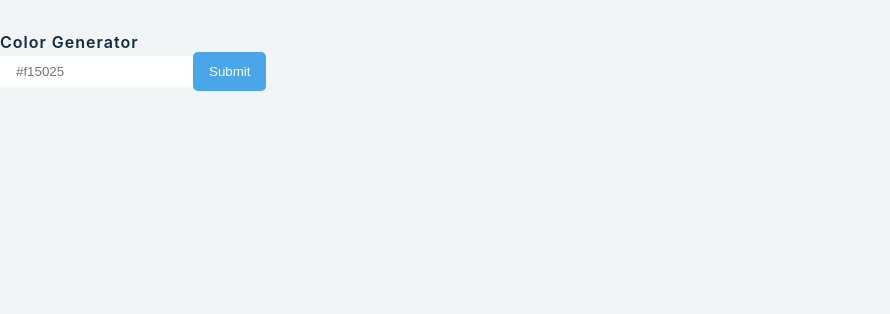
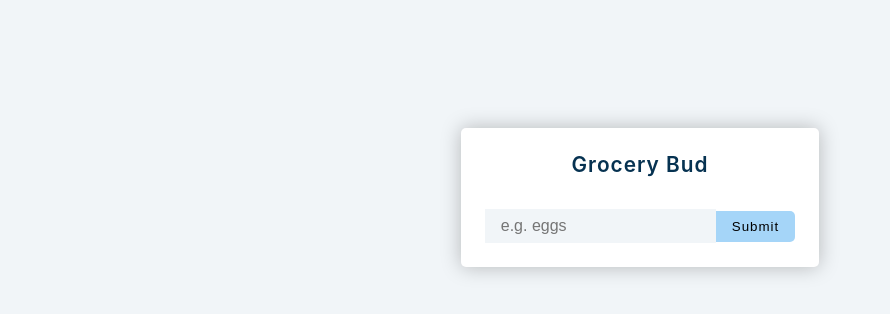
Before and after one commit to leodsc/react-simple-projects, a React (Create React App) app: page / in a window 1280 px wide. Shown: the top 314 px of the page, without its empty margins (0-890 px from the left). Built offline with nearby package versions, Linux system fonts and the light colour scheme.

Commit message:
grocery bud project completed

```diff
--- a/src/App.js
+++ b/src/App.js
@@ -1,4 +1,4 @@
-import Project from "./components/ColorPicker";
+import Project from "./components/GroceryBud";
 
 function App() {
   return <Project />;
--- /dev/null
+++ b/src/components/GroceryBud.js
@@ -0,0 +1,154 @@
+import React, { useState } from "react";
+import "../styles/GroceryBud.css";
+
+export default function GroceryBud() {
+  const [grocerys, setGrocerys] = useState([]);
+  const [grocery, setGrocery] = useState("");
+  const [buttonStatus, setButtonStatus] = useState("submit");
+  const [editId, setEditId] = useState(0);
+  const [message, setMessage] = useState("");
+  const [timer, setTimer] = useState("");
+
+  const messages = {
+    added: { text: "item added to the list", color: "#d4edda" },
+    edit: { text: "value changed", color: "#d4edda" },
+    delete: { text: "item removed", color: "#f8d7da" },
+    empty: { text: "empty list", color: "#f8d7da" },
+  };
+
+  const handleMessage = (action) => {
+    setMessage(action);
+    clearTimeout(timer);
+    setTimer(
+      setTimeout(() => {
+        setMessage("");
+      }, 1500)
+    );
+  };
+
+  const handleItemUpdate = (content, id) => {
+    setGrocery(content);
+    setEditId(id);
+    setButtonStatus("edit");
+  };
+
+  const handleItemDelete = (id) => {
+    // const newGrocerys = grocerys.filter((grocery) => grocery.id != id);
+    setGrocerys((grocerys) => {
+      return grocerys.filter((grocery) => grocery.id != id);
+    });
+    handleMessage(messages.delete);
+  };
+
+  const generateRandomId = () => {
+    let id = "";
+    for (let i = 0; i < 20; i++) {
+      id += String(Math.floor(Math.random() * i));
+    }
+    return id;
+  };
+
+  const handleSubmit = (e) => {
+    e.preventDefault();
+    if (buttonStatus == "submit") {
+      const id = generateRandomId();
+      setGrocerys((grocerys) => {
+        return [...grocerys, { id, content: grocery }];
+      });
+      handleMessage(messages.added);
+    } else {
+      grocerys.map((groceryItem) => {
+        if (groceryItem.id == editId) groceryItem.content = grocery;
+      });
+      setGrocerys(grocerys);
+      setButtonStatus("submit");
+      handleMessage(messages.edit);
+    }
+    setGrocery("");
+  };
+
+  return (
+    <main>
+      <section>
+        {message.text && (
+          <p
+            id="message"
+            style={{
+              background: message.color,
+            }}
+          >
+            {message.text}
+          </p>
+        )}
+        <h1>grocery bud</h1>
+        <form onSubmit={handleSubmit}>
+          <input
+            type="text"
+            placeholder="e.g. eggs"
+            value={grocery}
+            onChange={(e) => setGrocery(e.target.value)}
+          />
+          <button type="submit">{buttonStatus}</button>
+        </form>
+        {grocerys.map((grocery) => {
+          return (
+            <Item
+              key={grocery.id}
+              {...grocery}
+              handleDelete={handleItemDelete}
+              handleUpdate={handleItemUpdate}
+            />
+          );
+        })}
+        {grocerys.length != 0 && (
+          <button
+            className="clear"
+            onClick={() => {
+              setGrocerys([]);
+              handleMessage(messages.empty);
+            }}
+          >
+            clear items
+          </button>
+        )}
+      </section>
+    </main>
+  );
+}
+
+function Item({ id, content, handleUpdate, handleDelete }) {
+  return (
+    <article className="item">
+      <p>{content}</p>
+      <div className="btns-ctn">
+        <button className="edit" onClick={() => handleUpdate(content, id)}>
+          <svg
+            stroke="currentColor"
+            fill="currentColor"
+            stroke-width="0"
+            viewBox="0 0 576 512"
+            height="1em"
+            width="1em"
+            xmlns="http://www.w3.org/2000/svg"
+          >
+            <path d="M402.6 83.2l90.2 90.2c3.8 3.8 3.8 10 0 13.8L274.4 405.6l-92.8 10.3c-12.4 1.4-22.9-9.1-21.5-21.5l10.3-92.8L388.8 83.2c3.8-3.8 10-3.8 13.8 0zm162-22.9l-48.8-48.8c-15.2-15.2-39.9-15.2-55.2 0l-35.4 35.4c-3.8 3.8-3.8 10 0 13.8l90.2 90.2c3.8 3.8 10 3.8 13.8 0l35.4-35.4c15.2-15.3 15.2-40 0-55.2zM384 346.2V448H64V128h229.8c3.2 0 6.2-1.3 8.5-3.5l40-40c7.6-7.6 2.2-20.5-8.5-20.5H48C21.5 64 0 85.5 0 112v352c0 26.5 21.5 48 48 48h352c26.5 0 48-21.5 48-48V306.2c0-10.7-12.9-16-20.5-8.5l-40 40c-2.2 2.3-3.5 5.3-3.5 8.5z"></path>
+          </svg>
+          <path d="M402.6 83.2l90.2 90.2c3.8 3.8 3.8 10 0 13.8L274.4 405.6l-92.8 10.3c-12.4 1.4-22.9-9.1-21.5-21.5l10.3-92.8L388.8 83.2c3.8-3.8 10-3.8 13.8 0zm162-22.9l-48.8-48.8c-15.2-15.2-39.9-15.2-55.2 0l-35.4 35.4c-3.8 3.8-3.8 10 0 13.8l90.2 90.2c3.8 3.8 10 3.8 13.8 0l35.4-35.4c15.2-15.3 15.2-40 0-55.2zM384 346.2V448H64V128h229.8c3.2 0 6.2-1.3 8.5-3.5l40-40c7.6-7.6 2.2-20.5-8.5-20.5H48C21.5 64 0 85.5 0 112v352c0 26.5 21.5 48 48 48h352c26.5 0 48-21.5 48-48V306.2c0-10.7-12.9-16-20.5-8.5l-40 40c-2.2 2.3-3.5 5.3-3.5 8.5z"></path>
+        </button>
+        <button className="delete" onClick={() => handleDelete(id)}>
+          <svg
+            stroke="currentColor"
+            fill="currentColor"
+            stroke-width="0"
+            viewBox="0 0 576 512"
+            height="1em"
+            width="1em"
+            xmlns="http://www.w3.org/2000/svg"
+          >
+            <path d="M432 32H312l-9.4-18.7A24 24 0 0 0 281.1 0H166.8a23.72 23.72 0 0 0-21.4 13.3L136 32H16A16 16 0 0 0 0 48v32a16 16 0 0 0 16 16h416a16 16 0 0 0 16-16V48a16 16 0 0 0-16-16zM53.2 467a48 48 0 0 0 47.9 45h245.8a48 48 0 0 0 47.9-45L416 128H32z"></path>
+          </svg>
+        </button>
+      </div>
+    </article>
+  );
+}
--- /dev/null
+++ b/src/styles/GroceryBud.css
@@ -0,0 +1,121 @@
+* {
+  padding: 0;
+  margin: 0;
+  box-sizing: 0;
+}
+
+body {
+  background-color: #f1f5f8;
+  font-family: -apple-system, BlinkMacSystemFont, "Segoe UI", Roboto, Oxygen,
+    Ubuntu, Cantarell, "Open Sans", "Helvetica Neue", sans-serif;
+}
+
+main {
+  display: flex;
+  flex-direction: column;
+  align-items: center;
+  padding: 8rem 0 0 0;
+}
+
+section {
+  background-color: white;
+  border-radius: 5px;
+  box-shadow: 0 0 20px 0px rgba(0, 0, 0, 0.25);
+  padding: 1.5rem;
+  display: flex;
+  flex-direction: column;
+  align-items: center;
+  gap: 1.5rem;
+  transition: box-shadow 500ms;
+}
+
+section:hover {
+  box-shadow: 0 0 20px 0 rgba(0, 0, 0, 0.4);
+}
+
+#message {
+  padding: 0.25rem 1rem;
+  width: 80%;
+  text-align: center;
+  letter-spacing: 1px;
+  text-transform: capitalize;
+  border-radius: 5px;
+  font-size: 0.8rem;
+}
+
+h1 {
+  letter-spacing: 1px;
+  color: #063251;
+  text-transform: capitalize;
+  font-weight: 600;
+  font-size: 1.3rem;
+  margin-bottom: 0.5rem;
+}
+
+button {
+  border: none;
+  text-transform: capitalize;
+  letter-spacing: 1px;
+  cursor: pointer;
+  transition: all 500ms;
+  background: transparent;
+}
+
+button[type="submit"] {
+  background-color: #a5d5f8;
+  padding: 0.5rem 1rem;
+  border-top-right-radius: 5px;
+  border-bottom-right-radius: 5px;
+}
+
+button[type="submit"]:hover {
+  background-color: #49a6e9;
+  color: white;
+}
+
+button.clear {
+  color: #e66b6b;
+  background-color: transparent;
+}
+
+button.clear:hover {
+  color: #bb2525;
+}
+
+input {
+  background-color: #f1f5f8;
+  border: none;
+  padding: 0.5rem 0.5rem 0.5rem 1rem;
+  font-size: 1rem;
+  outline: none;
+  color: #65809a;
+}
+
+article.item {
+  display: flex;
+  align-items: center;
+  justify-content: space-between;
+  width: 80%;
+  padding: 0.25rem 1rem;
+  transition: all 500ms;
+  border-radius: 5px;
+  transition: box-shadow 500ms;
+}
+
+article.item p {
+  letter-spacing: 2px;
+  color: #183148;
+}
+
+.btns-ctn {
+  display: flex;
+  gap: 5px;
+}
+
+.edit {
+  color: #6be675;
+}
+
+.delete {
+  color: #e66b6b;
+}
```
